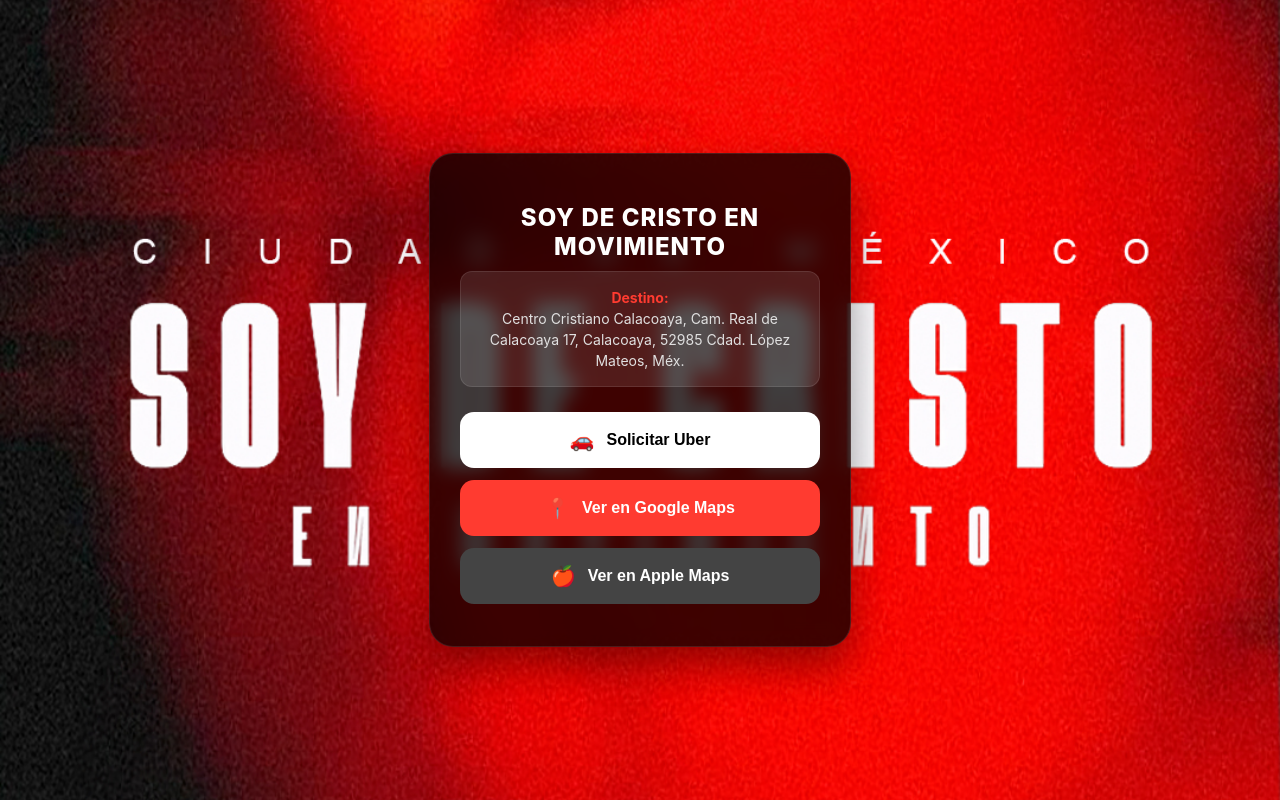
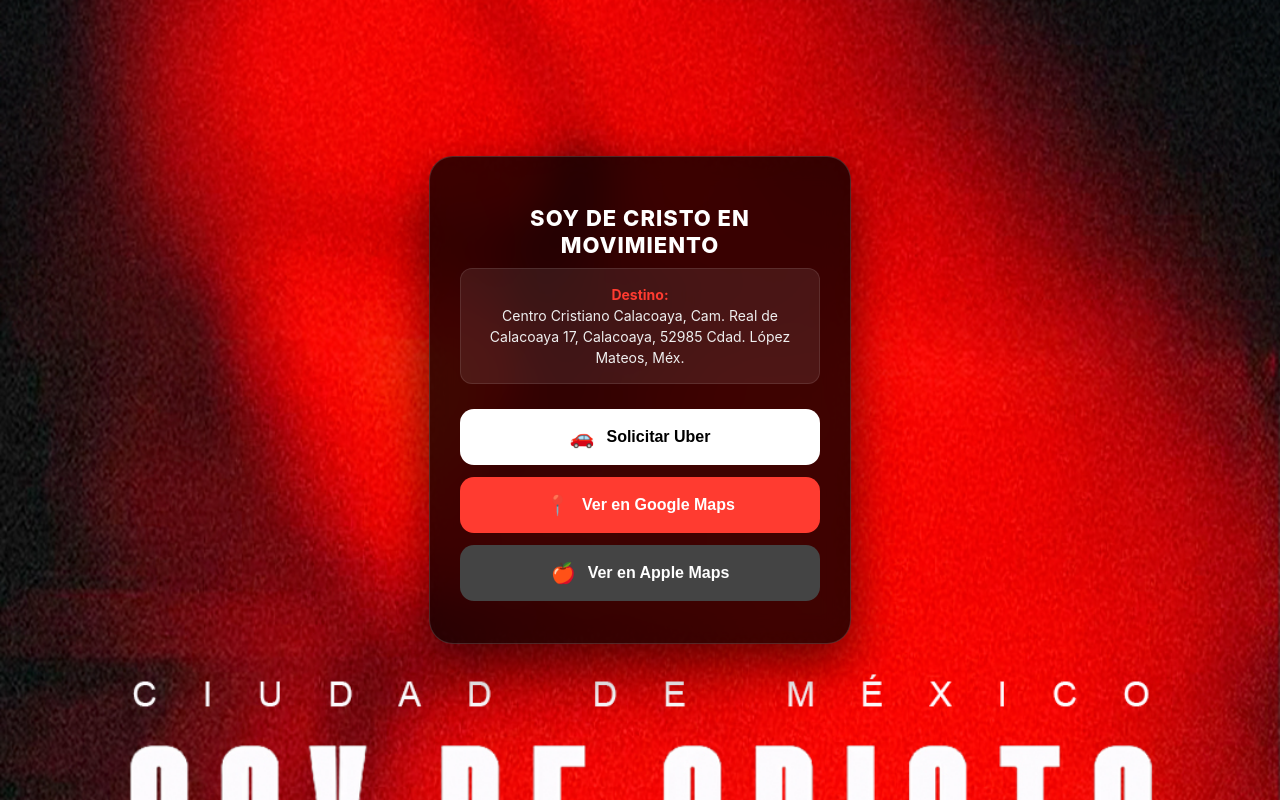
Before and after one commit to MontserratBenicio/mi-viaje-app, a plain HTML site: page index.html in a window 1280 px wide. Drawn offline with Linux system fonts and the light colour scheme.

Commit message:
Update index.html

```diff
--- a/index.html
+++ b/index.html
@@ -8,51 +8,60 @@
         body {
             font-family: -apple-system, BlinkMacSystemFont, "Segoe UI", Roboto, Helvetica, Arial, sans-serif;
 
-            /* Configuración de la imagen de fondo */
+            /* Ajustes para que sea responsivo */
             background-image: url('vertical2.jpg');
-            background-size: cover;
-            background-position: center;
-            background-attachment: fixed;
+            background-size: cover;        /* Cubre toda la pantalla */
+            background-position: center;   /* Siempre centrada */
+            background-attachment: fixed;  /* El fondo no se mueve al scrollear */
             background-repeat: no-repeat;
-            background-color: #000; /* Fondo negro de respaldo */
+            background-color: #000;
 
             display: flex;
             justify-content: center;
             align-items: center;
-            height: 100vh;
+            min-height: 100vh; /* Usa min-height para mejor soporte en móvil */
             margin: 0;
         }
 
+        /* Ajuste extra para PC (pantallas anchas) */
+        @media (min-width: 768px) {
+            body {
+                background-position: center 20%; /* Ajusta un poco el encuadre en monitores */
+            }
+        }
+
         .card {
-            background: rgba(0, 0, 0, 0.75); /* Fondo oscuro translúcido */
-            backdrop-filter: blur(10px);    /* Efecto de desenfoque cristalino */
-            -webkit-backdrop-filter: blur(10px);
+            background: rgba(0, 0, 0, 0.75);
+            backdrop-filter: blur(12px);
+            -webkit-backdrop-filter: blur(12px);
             padding: 30px;
             border-radius: 24px;
-            box-shadow: 0 20px 40px rgba(0,0,0,0.4);
+            box-shadow: 0 20px 50px rgba(0,0,0,0.6);
             width: 85%;
             max-width: 360px;
             text-align: center;
-            border: 1px solid rgba(255, 255, 255, 0.1); /* Borde sutil */
+            border: 1px solid rgba(255, 255, 255, 0.15);
+            margin: 20px; /* Margen para que no toque los bordes en móviles pequeños */
         }
 
         h2 {
             color: #ffffff;
             margin-bottom: 10px;
-            font-size: 24px;
+            font-size: 22px;
             font-weight: 800;
             text-transform: uppercase;
             letter-spacing: 1px;
+            line-height: 1.2;
         }
 
         .address-box {
-            background: rgba(255, 255, 255, 0.1);
+            background: rgba(255, 255, 255, 0.08);
             border: 1px solid rgba(255, 255, 255, 0.1);
             padding: 15px;
             border-radius: 12px;
             margin-bottom: 25px;
             font-size: 14px;
-            color: #e0e0e0;
+            color: #efefef;
             line-height: 1.5;
         }
 
@@ -73,11 +82,10 @@
             transition: all 0.2s ease;
         }
 
-        .btn:active { transform: scale(0.97); }
+        .btn:active { transform: scale(0.96); }
 
-        /* Colores inspirados en la marca y apps */
         .uber { background-color: #ffffff; color: #000; }
-        .maps { background-color: #ff3b30; } /* Rojo para combinar con tu imagen */
+        .maps { background-color: #ff3b30; }
         .apple { background-color: #444; }
 
         .icon { margin-right: 12px; font-size: 20px; }
```
